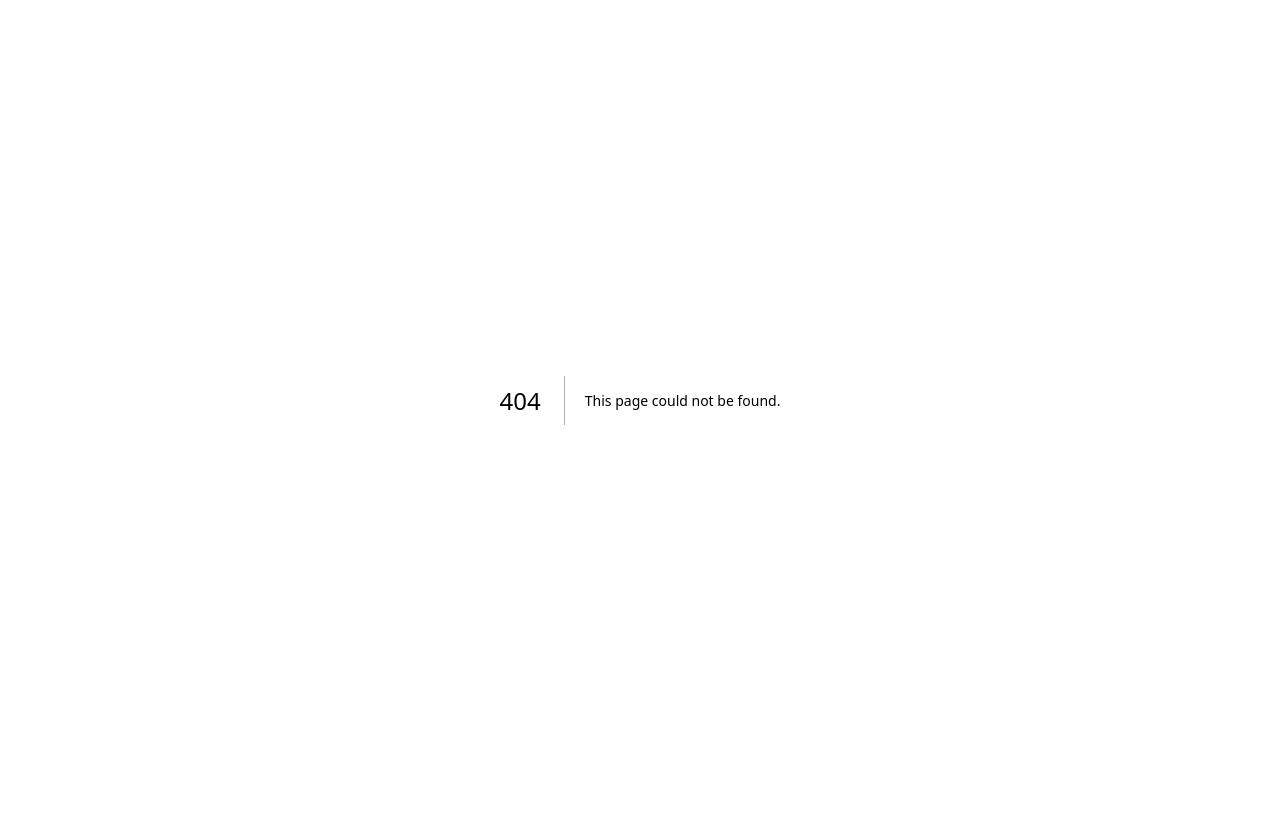
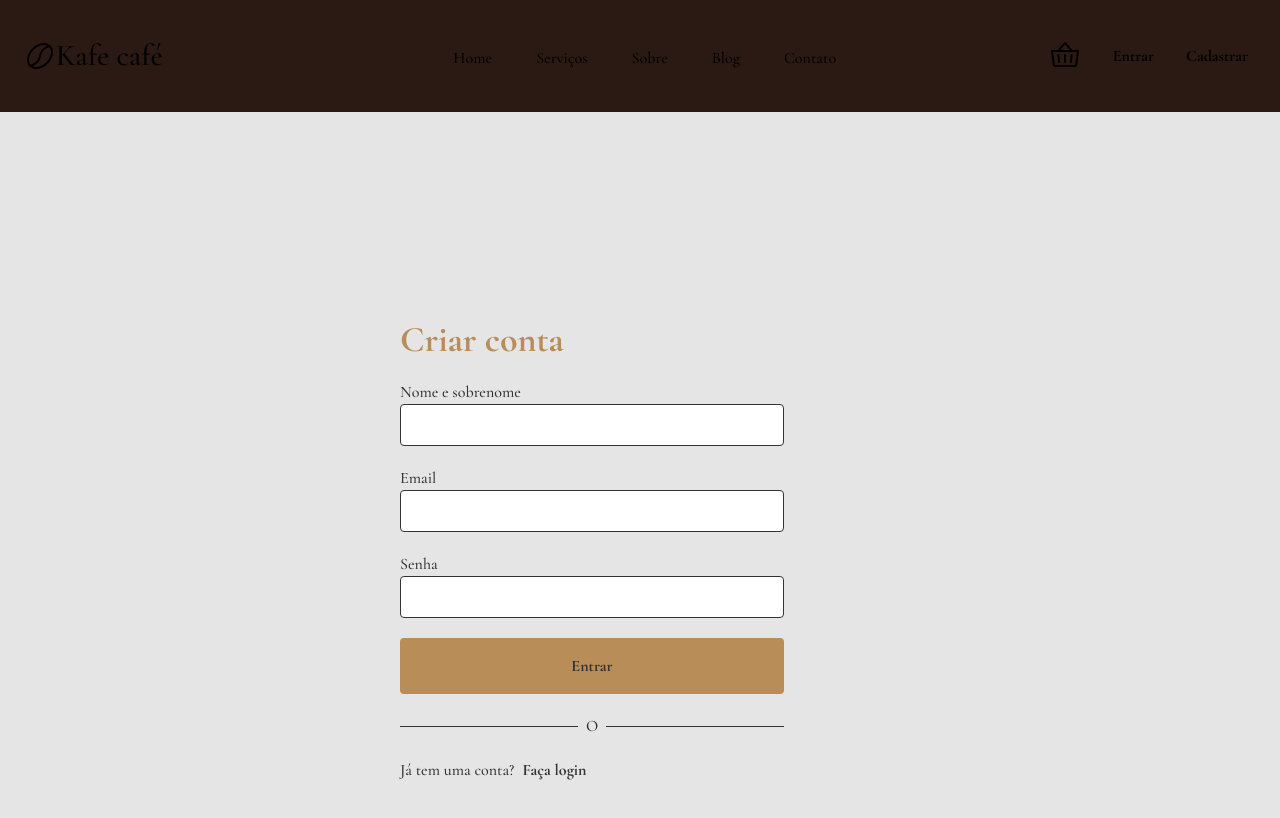
Before and after one commit to wellpinho/pit-2, a Next.js app: page /register in a window 1280 px wide. Before the commit this address had no page. Shown: the top 818 px of the page. Built offline with nearby package versions, Linux system fonts and the light colour scheme.

Commit message:
frontend: login and register compoenent

```diff
--- /dev/null
+++ b/app/(auth)/layout.tsx
@@ -0,0 +1,16 @@
+import Header from "../components/header";
+
+const LoginLayout = ({ children }: { children: React.ReactNode }) => {
+    return (
+        <div className="w-full">
+            <Header />
+            <main className="flex justify-center">
+                <div className="w-full sm:w-[35rem] px-10">
+                { children }
+                </div>
+            </main>
+        </div>
+    )
+}
+
+export default LoginLayout;
--- /dev/null
+++ b/app/(auth)/login/page.tsx
@@ -0,0 +1,55 @@
+import Link from "next/link"
+
+const Login = () => {
+    return (
+        <div className="container mx-auto">
+            <main className="flex flex-col min-h-screen w-96 pt-32 sm:pt-52">
+                <h1 className="text-4xl mb-5 text-customGold font-bold">Entrar</h1>
+
+                <div className="flex flex-col text-customDark">
+                    <label htmlFor="email">Email</label>
+                    <input
+                        className="px-5 py-2 border bg-gray-200 rounded mb-5"
+                        type="email"
+                    />
+
+                    <label htmlFor="email">Senha</label>
+                    <input
+                        className="px-5 py-2 border bg-gray-200 rounded mb-5"
+                        type="password"
+                    />
+
+                    <button className="
+                        bg-customGold
+                        font-bold
+                        py-4
+                        rounded
+                        hover:bg-customDark
+                        transition-all
+                        hover:text-[#fff]
+                    ">
+                        Entrar
+                    </button>
+
+                    <div className="flex items-center my-5">
+                        <div className="flex-1 border-t border-gray-500"></div>
+                        <div className="px-2 text-gray-800">O</div>
+                        <div className="flex-1 border-t border-gray-500"></div>
+                    </div>
+
+                    <span>
+                        Não tem uma conta?
+                        <Link
+                            href="/register"
+                            className="text-center font-bold ml-2">
+                            Crie uma
+                        </Link>
+                    </span>
+
+                </div>
+            </main>
+        </div>
+    )
+}
+
+export default Login;
--- /dev/null
+++ b/app/(auth)/register/page.tsx
@@ -0,0 +1,61 @@
+import Link from "next/link"
+
+const Register = () => {
+    return (
+        <div className="container mx-auto">
+            <main className="flex flex-col min-h-screen w-96 pt-32 sm:pt-52">
+                <h1 className="text-4xl mb-5 text-customGold font-bold">Criar conta</h1>
+
+                <div className="flex flex-col text-customDark">
+                <label htmlFor="email">Nome e sobrenome</label>
+                    <input
+                        className="px-5 py-2 border bg-gray-200 rounded mb-5"
+                        type="text"
+                    />
+
+                    <label htmlFor="email">Email</label>
+                    <input
+                        className="px-5 py-2 border bg-gray-200 rounded mb-5"
+                        type="email"
+                    />
+
+                    <label htmlFor="email">Senha</label>
+                    <input
+                        className="px-5 py-2 border bg-gray-200 rounded mb-5"
+                        type="password"
+                    />
+
+                    <button className="
+                        bg-customGold
+                        font-bold
+                        py-4
+                        rounded
+                        hover:bg-customDark
+                        transition-all
+                        hover:text-[#fff]
+                    ">
+                        Entrar
+                    </button>
+
+                    <div className="flex items-center my-5">
+                        <div className="flex-1 border-t border-gray-500"></div>
+                        <div className="px-2 text-gray-800">O</div>
+                        <div className="flex-1 border-t border-gray-500"></div>
+                    </div>
+
+                    <span>
+                        Já tem uma conta?
+                        <Link
+                            href="/login"
+                            className="text-center font-bold ml-2">
+                            Faça login
+                        </Link>
+                    </span>
+
+                </div>
+            </main>
+        </div>
+    )
+}
+
+export default Register;
--- a/app/components/header/index.tsx
+++ b/app/components/header/index.tsx
@@ -1,4 +1,5 @@
 import { Basket, CoffeeBean } from "@phosphor-icons/react/dist/ssr";
+import Link from "next/link";
 
 const Header = () => {
     return (
@@ -11,7 +12,7 @@ const Header = () => {
 			</a>
 			<ul className="items-stretch hidden space-x-3 lg:flex">
 				<li className="flex">
-					<a href="#" className="flex items-center px-4 -mb-1">Home</a>
+					<a href="/" className="flex items-center px-4 -mb-1">Home</a>
 				</li>
 				<li className="flex">
 					<a href="#" className="flex items-center px-4 -mb-1">Serviços</a>
@@ -29,10 +30,14 @@ const Header = () => {
 		</div>
 		<div className="items-center flex-shrink-0 hidden lg:flex">
             <button className="px-4 py-3 font-semibold rounded dark:bg-violet-600 dark:text-gray-50">
-                <Basket size={32} />
+				<Link href="/cart"><Basket size={32} /></Link>
             </button>
-            <button className="px-4 py-3 font-semibold rounded dark:bg-violet-600 dark:text-gray-50">Login</button>
-			<button className="px-4 py-3 font-semibold rounded dark:bg-violet-600 dark:text-gray-50">Register</button>
+            <button className="px-4 py-3 font-semibold rounded dark:bg-violet-600 dark:text-gray-50">
+				<Link href="/login">Entrar</Link>
+			</button>
+			<button className="px-4 py-3 font-semibold rounded dark:bg-violet-600 dark:text-gray-50">
+			<Link href="/register">Cadastrar</Link>
+			</button>
 		</div>
 		<button className="p-4 lg:hidden">
 			<svg xmlns="http://www.w3.org/2000/svg" fill="none" viewBox="0 0 24 24" stroke="currentColor" className="w-6 h-6 dark:text-gray-800">
```
